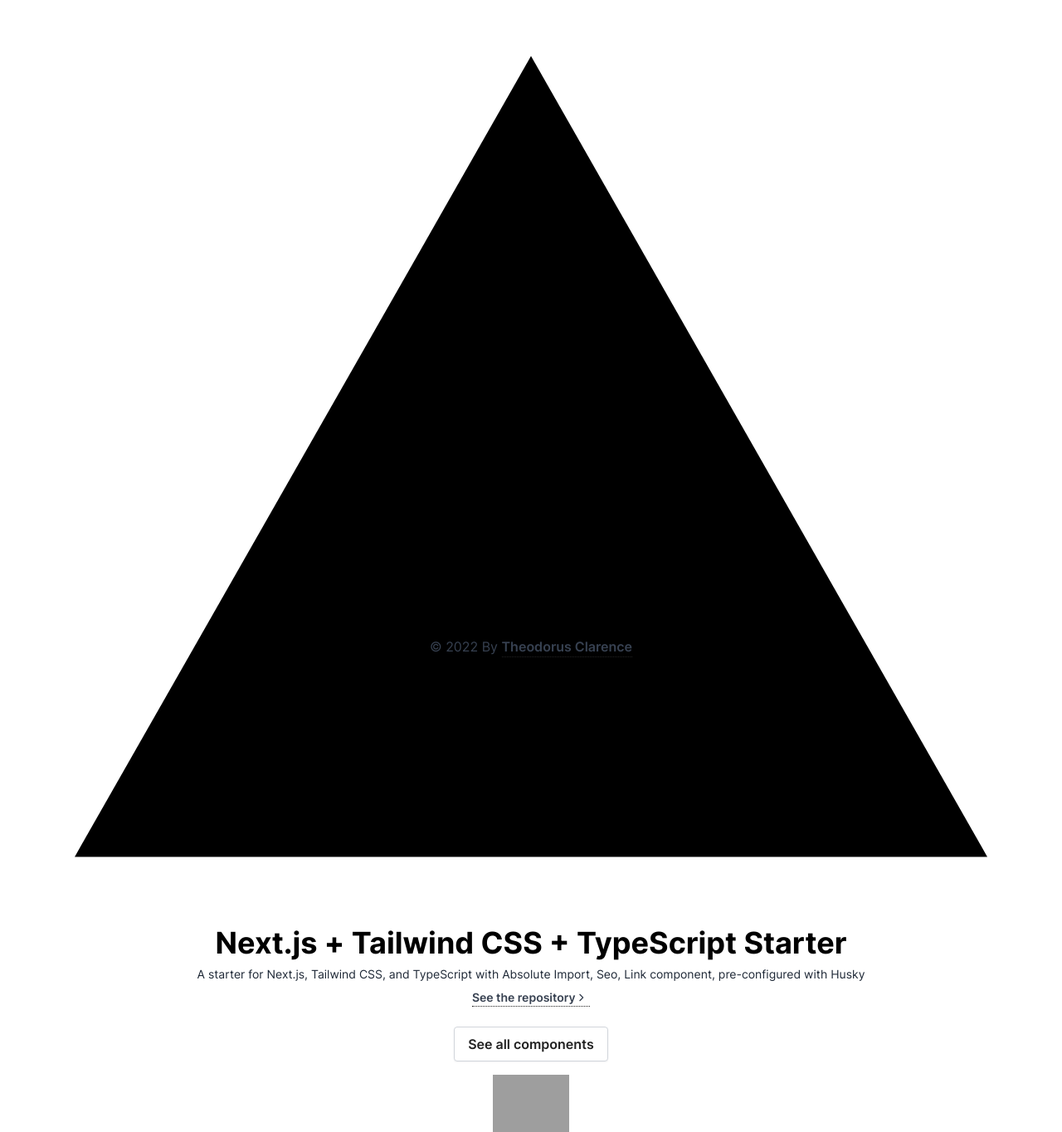
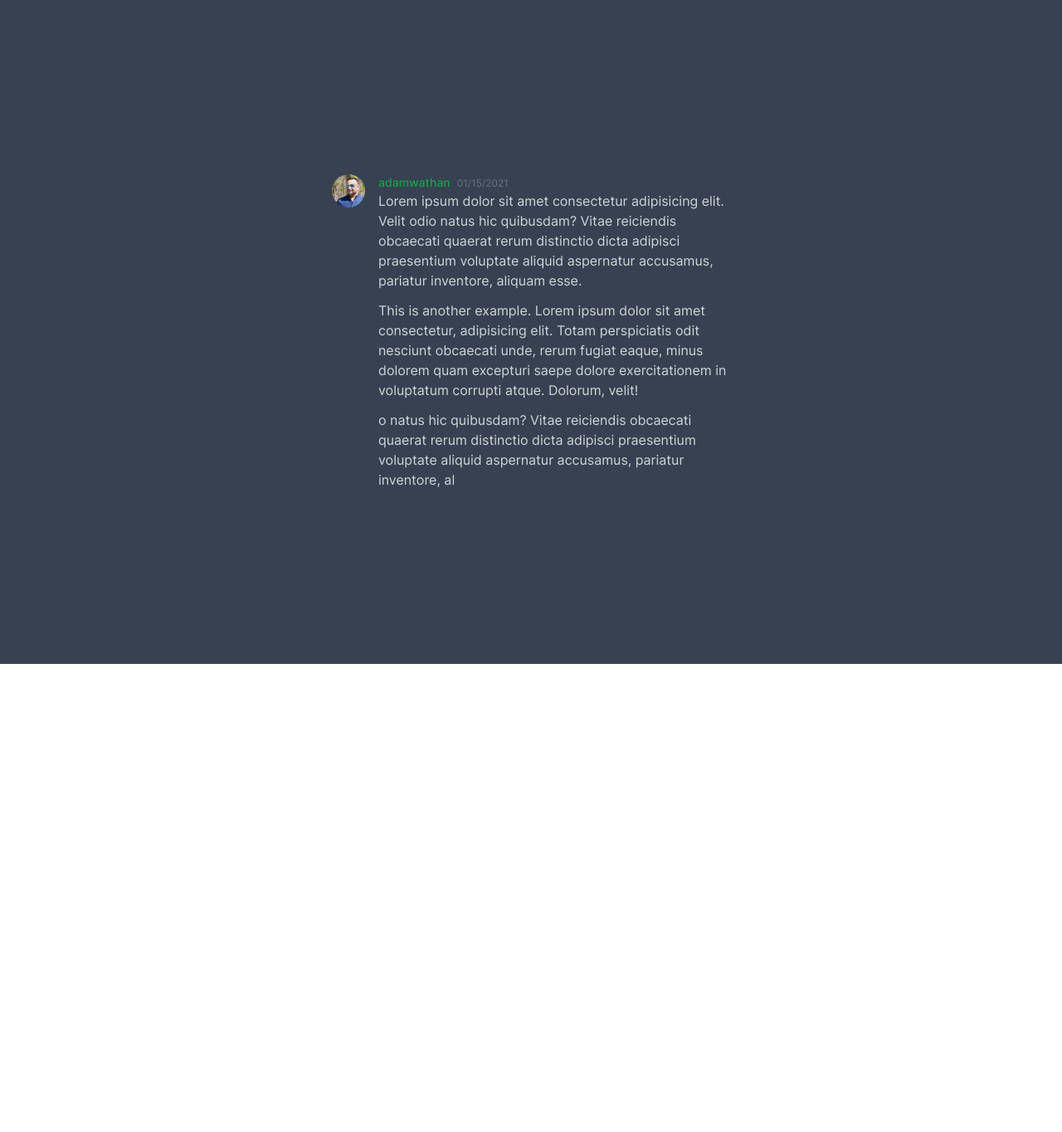
Before and after one commit to letsandeepio/discord-app, a Next.js app: page / in a window 1280 px wide. Shown: the whole page at 83% size. After the commit the page ends 800 px from the top, so only its background shows below. Built offline with nearby package versions, Linux system fonts and the light colour scheme; grey boxes are pictures that could not be loaded.

Commit message:
add Message component

```diff
--- /dev/null
+++ b/src/components/Message/Message.tsx
@@ -0,0 +1,49 @@
+/* eslint-disable @next/next/no-img-element */
+import React from 'react';
+
+const Message = () => {
+  return (
+    <div className='flex min-h-screen items-center justify-center bg-gray-700 text-white'>
+      <div className='max-w-lg'>
+        <div className='flex px-4 py-1 hover:bg-gray-800 hover:bg-opacity-30'>
+          <img
+            className='mr-4 h-10 w-10 rounded-full'
+            src='/profile.jpeg'
+            alt=''
+          />
+          <div>
+            <p className='flex items-baseline'>
+              <span className='mr-2 text-sm font-medium text-green-600'>
+                adamwathan
+              </span>
+              <span className='text-xs text-gray-500'>01/15/2021</span>
+            </p>
+            <p className='text-gray-300'>
+              Lorem ipsum dolor sit amet consectetur adipisicing elit. Velit
+              odio natus hic quibusdam? Vitae reiciendis obcaecati quaerat rerum
+              distinctio dicta adipisci praesentium voluptate aliquid aspernatur
+              accusamus, pariatur inventore, aliquam esse.
+            </p>
+          </div>
+        </div>
+        <div className='mt-1 px-4 py-1 hover:bg-gray-800 hover:bg-opacity-30'>
+          <p className='pl-14 text-gray-300'>
+            This is another example. Lorem ipsum dolor sit amet consectetur,
+            adipisicing elit. Totam perspiciatis odit nesciunt obcaecati unde,
+            rerum fugiat eaque, minus dolorem quam excepturi saepe dolore
+            exercitationem in voluptatum corrupti atque. Dolorum, velit!
+          </p>
+        </div>
+        <div className='mt-1 px-4 py-1 hover:bg-gray-800 hover:bg-opacity-30'>
+          <p className='pl-14 text-gray-300'>
+            o natus hic quibusdam? Vitae reiciendis obcaecati quaerat rerum
+            distinctio dicta adipisci praesentium voluptate aliquid aspernatur
+            accusamus, pariatur inventore, al
+          </p>
+        </div>
+      </div>
+    </div>
+  );
+};
+
+export default Message;
--- a/src/pages/index.tsx
+++ b/src/pages/index.tsx
@@ -1,10 +1,7 @@
 import * as React from 'react';
 
 import Layout from '@/components/layout/Layout';
-import ArrowLink from '@/components/links/ArrowLink';
-import ButtonLink from '@/components/links/ButtonLink';
-import UnderlineLink from '@/components/links/UnderlineLink';
-import UnstyledLink from '@/components/links/UnstyledLink';
+import Message from '@/components/Message/Message';
 import Seo from '@/components/Seo';
 
 /**
@@ -14,7 +11,6 @@ import Seo from '@/components/Seo';
  * You can override the next-env if the type is important to you
  * @see https://stackoverflow.com/questions/68103844/how-to-override-next-js-svg-module-declaration
  */
-import Vercel from '~/svg/Vercel.svg';
 
 export default function HomePage() {
   return (
@@ -23,47 +19,7 @@ export default function HomePage() {
       <Seo />
 
       <main>
-        <section className='bg-white'>
-          <div className='layout flex min-h-screen flex-col items-center justify-center text-center'>
-            <Vercel className='text-5xl' />
-            <h1 className='mt-4'>
-              Next.js + Tailwind CSS + TypeScript Starter
-            </h1>
-            <p className='mt-2 text-sm text-gray-800'>
-              A starter for Next.js, Tailwind CSS, and TypeScript with Absolute
-              Import, Seo, Link component, pre-configured with Husky{' '}
-            </p>
-            <p className='mt-2 text-sm text-gray-700'>
-              <ArrowLink href='https://github.com/theodorusclarence/ts-nextjs-tailwind-starter'>
-                See the repository
-              </ArrowLink>
-            </p>
-
-            <ButtonLink className='mt-6' href='/components' variant='light'>
-              See all components
-            </ButtonLink>
-
-            <UnstyledLink
-              href='https://vercel.com/new/git/external?repository-url=https%3A%2F%2Fgithub.com%2Ftheodorusclarence%2Fts-nextjs-tailwind-starter'
-              className='mt-4'
-            >
-              {/* eslint-disable-next-line @next/next/no-img-element */}
-              <img
-                width='92'
-                height='32'
-                src='https://vercel.com/button'
-                alt='Deploy with Vercel'
-              />
-            </UnstyledLink>
-
-            <footer className='absolute bottom-2 text-gray-700'>
-              © {new Date().getFullYear()} By{' '}
-              <UnderlineLink href='https://theodorusclarence.com?ref=tsnextstarter'>
-                Theodorus Clarence
-              </UnderlineLink>
-            </footer>
-          </div>
-        </section>
+        <Message />
       </main>
     </Layout>
   );
```
Also changed, not shown: public/profile.jpeg (added).
